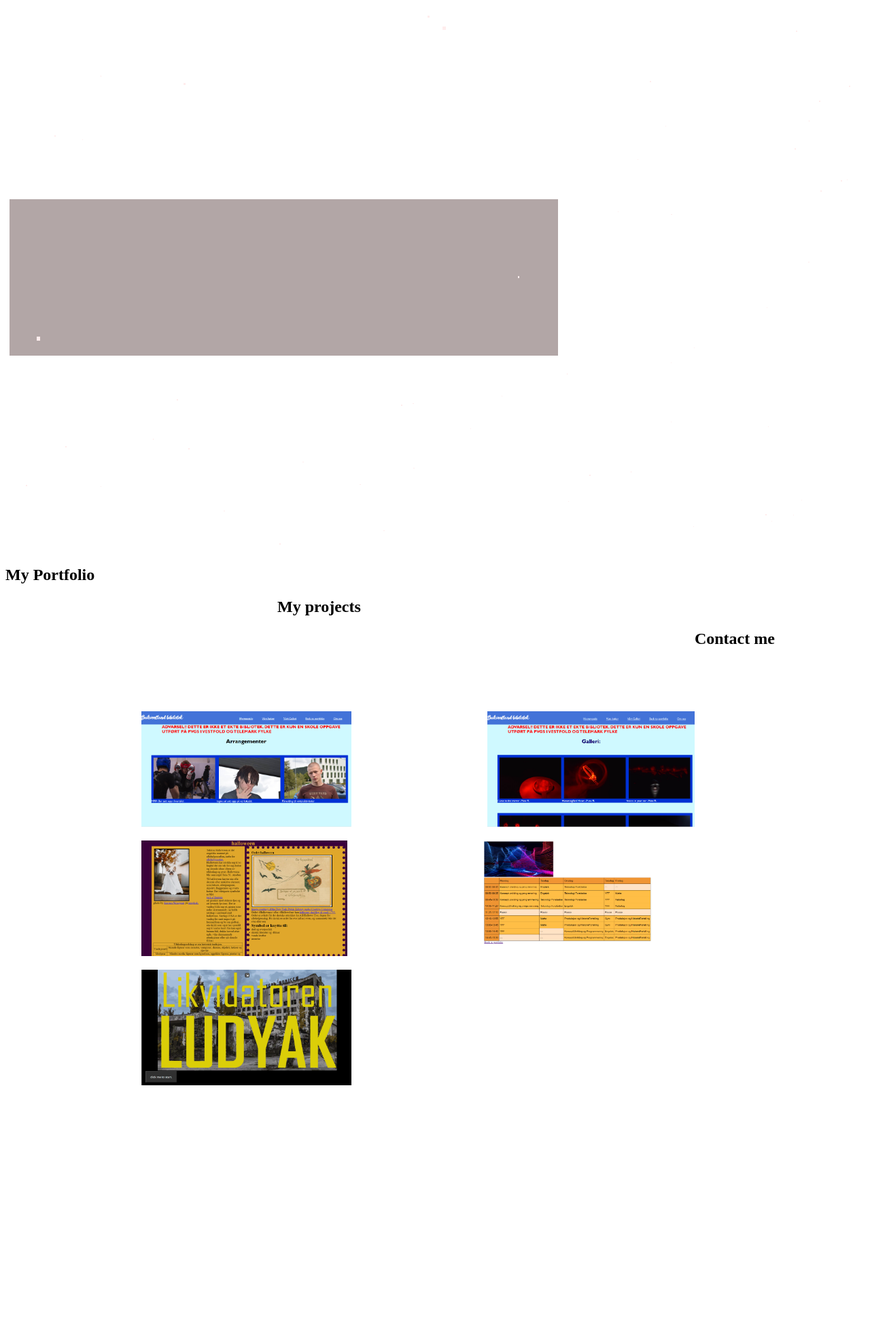
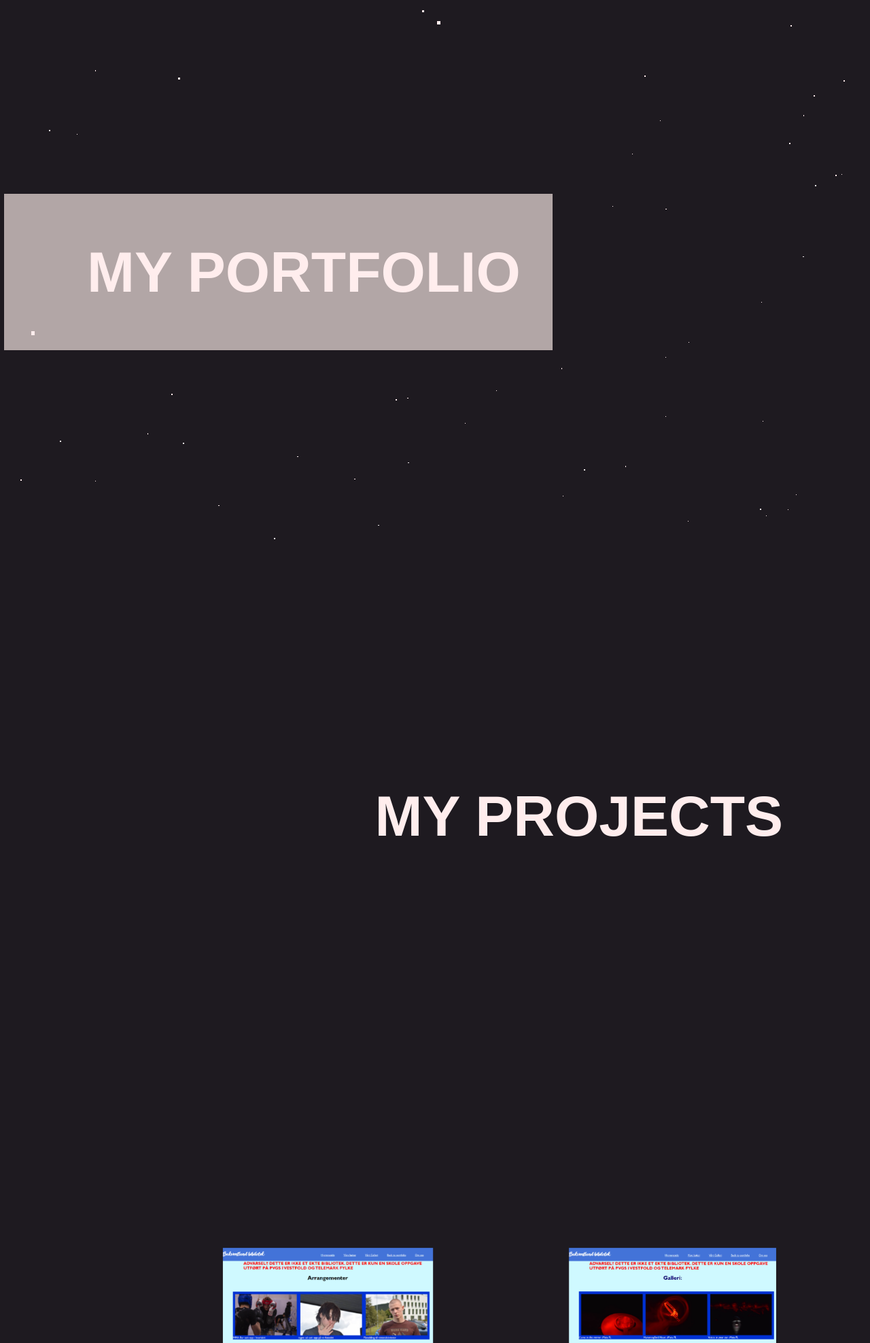
Before and after one commit to Mats-Florell/Portfolio, a PHP site: page / in a window 1280 px wide. Shown: the top 1975 px of the page at 68% size. Before the commit the page ends 1596 px from the top, so only its background shows below. Run offline with PHP 8.4, Linux system fonts and the light colour scheme.

Commit message:
Update style.css

```diff
--- a/style.css
+++ b/style.css
@@ -1,4 +1,36 @@
+*
+{
+    margin: 0;
+    padding: 0;
+}
 
+html
+{
+    background: #1e1a20;
+}
+
+.webgl
+{
+    position: fixed;
+    top: 0;
+    left: 0;
+}
+
+
+.section
+{
+    display: flex;
+    align-items: center;
+    height: 100vh;
+    position: relative;
+    font-family: 'Cabin', sans-serif;
+    color: #ffeded;
+    text-transform: uppercase;
+    font-size: 7vmin;
+    padding-left: 10%;
+    padding-right: 10%;
+    will-change: transform;
+}
 section:nth-child(odd)
 {
     justify-content: flex-end;
```
